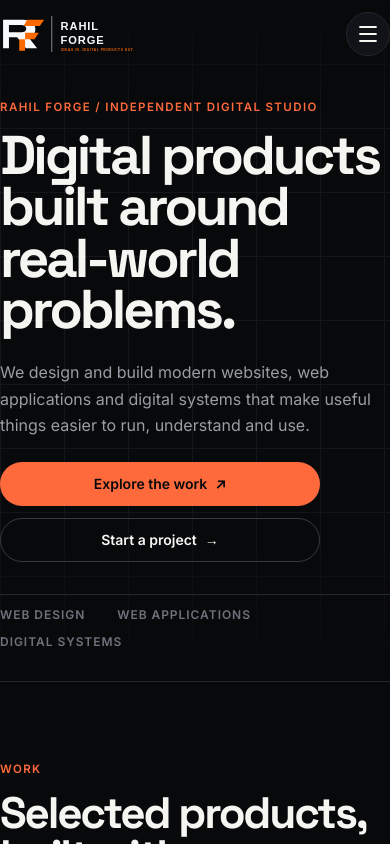
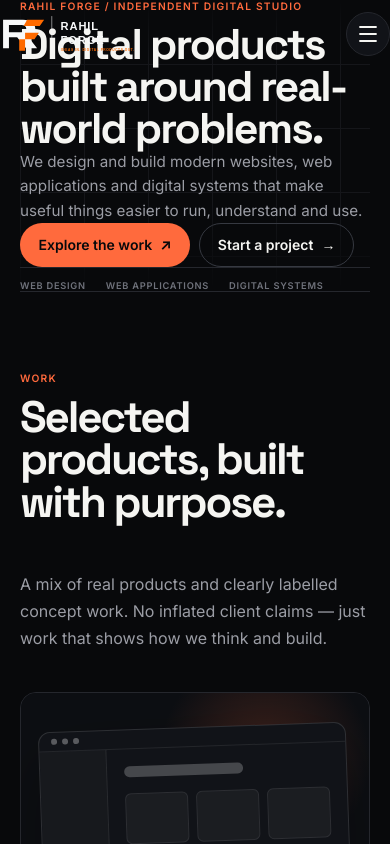
Before and after one commit to rahilislam/Rahil-Forge, a React (Vite) app: page / in a window 390 px wide. Shown: the top 844 px of the page. Built offline with nearby package versions, Linux system fonts and the light colour scheme.

Commit message:
Polish mobile typography, gutters and responsive spacing

```diff
--- a/src/App.css
+++ b/src/App.css
@@ -312,41 +312,78 @@
 }
 
 @media (max-width: 767px) {
+  /* Mobile polish: preserve generous side gutters and compress the type scale. */
   .app-shell {
-    width: min(calc(100% - 2 * var(--space-5)), var(--layout-container-max));
+    width: calc(100% - 40px);
+    max-width: none;
   }
 
   .hero-section {
     min-height: auto;
-    padding-top: calc(68px + var(--space-8));
-    padding-bottom: var(--space-8);
+    padding-top: calc(68px + var(--space-7));
+    padding-bottom: var(--space-9);
+  }
+
+  .eyebrow {
+    margin-bottom: var(--space-3);
+    font-size: 0.64rem;
   }
 
   .hero-section h1 {
-    max-width: 12ch;
-    font-size: clamp(3rem, 14vw, 5rem);
+    max-width: 14ch;
+    margin-bottom: var(--space-5);
+    font-size: clamp(2.65rem, 11vw, 3.6rem);
+    line-height: 0.98;
+    letter-spacing: -0.045em;
+  }
+
+  .intro {
+    max-width: 34rem;
+    font-size: 0.95rem;
+    line-height: 1.6;
   }
 
   .hero-actions {
-    flex-direction: column;
-    align-items: stretch;
-    max-width: 20rem;
+    flex-direction: row;
+    align-items: center;
+    max-width: none;
+    gap: 0.6rem;
+    margin-top: var(--space-5);
   }
 
   .hero-meta {
-    margin-top: var(--space-8);
+    margin-top: var(--space-7);
+    gap: 0.65rem 1.25rem;
+    font-size: 0.58rem;
   }
 
   .studio-section,
   .process-section,
   .contact-section {
-    padding: var(--space-12) 0;
+    padding: clamp(3.75rem, 12vw, 5rem) 0;
+  }
+
+  .studio-section,
+  .process-header,
+  .contact-section {
+    gap: var(--space-7);
   }
 
   .studio-heading h2,
   .process-header h2,
   .contact-copy h2 {
-    font-size: clamp(2.5rem, 11vw, 4rem);
+    max-width: 16ch;
+    font-size: clamp(2.15rem, 9vw, 3.15rem);
+    line-height: 1.02;
+    letter-spacing: -0.045em;
+  }
+
+  .studio-intro,
+  .process-intro,
+  .contact-copy > p:last-child {
+    max-width: 34rem;
+    font-size: 0.9rem;
+    line-height: 1.65;
   }
 
   .studio-principles {
@@ -356,7 +393,7 @@
   .studio-principle,
   .studio-principle:nth-child(2) {
     min-height: 0;
-    padding: var(--space-4) 0;
+    padding: var(--space-5) 0;
     border-right: 0;
     border-bottom: 1px solid var(--color-border);
   }
@@ -369,15 +406,24 @@
     margin-bottom: var(--space-3);
   }
 
+  .studio-principle h3 {
+    font-size: 1.1rem;
+  }
+
+  .studio-principle p {
+    max-width: 34rem;
+    font-size: 0.88rem;
+    line-height: 1.6;
+  }
+
   .process-header {
-    gap: var(--space-6);
-    margin-bottom: var(--space-6);
+    margin-bottom: var(--space-7);
   }
 
   .process-step {
-    grid-template-columns: 1fr;
-    gap: var(--space-3);
-    padding: var(--space-5) 0;
+    grid-template-columns: 28px 1fr;
+    gap: var(--space-4);
+    padding: var(--space-6) 0;
   }
 
   .process-step > div {
@@ -387,11 +433,53 @@
 
   .process-kicker {
     grid-column: auto;
+    font-size: 0.58rem;
+  }
+
+  .process-step h3 {
+    font-size: 1.25rem;
+    line-height: 1.12;
+  }
+
+  .process-step > div > p:last-child {
+    max-width: 34rem;
+    font-size: 0.86rem;
+    line-height: 1.6;
   }
 
   .contact-section {
     min-height: 0;
     padding-bottom: var(--space-12);
+  }
+
+  .contact-copy h2 {
+    max-width: 12ch;
+    font-size: clamp(2.35rem, 10vw, 3.3rem);
+  }
+
+  .section-cta {
+    margin-top: var(--space-5);
+  }
+}
+
+@media (max-width: 380px) {
+  .app-shell {
+    width: calc(100% - 32px);
+  }
+
+  .hero-section h1 {
+    font-size: clamp(2.4rem, 11vw, 3.1rem);
+  }
+
+  .studio-heading h2,
+  .process-header h2,
+  .contact-copy h2 {
+    font-size: clamp(2rem, 9.5vw, 2.8rem);
+  }
+
+  .process-step {
+    grid-template-columns: 24px 1fr;
+    gap: var(--space-3);
   }
 }
 
```
